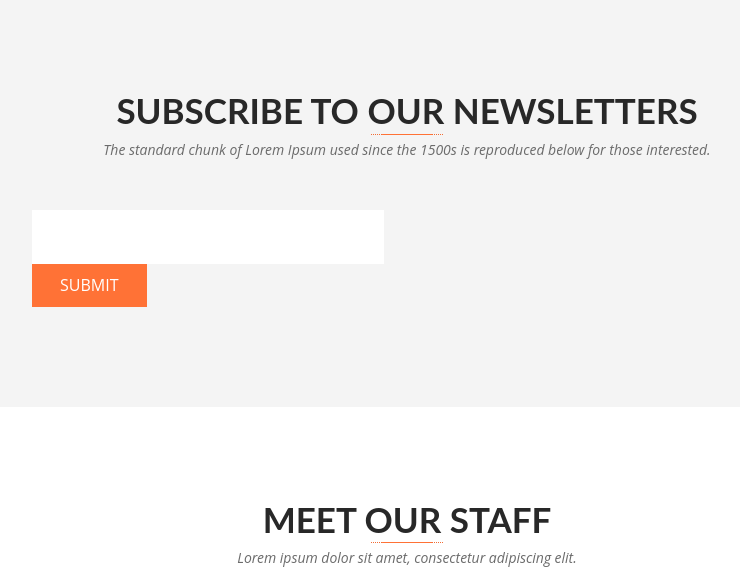
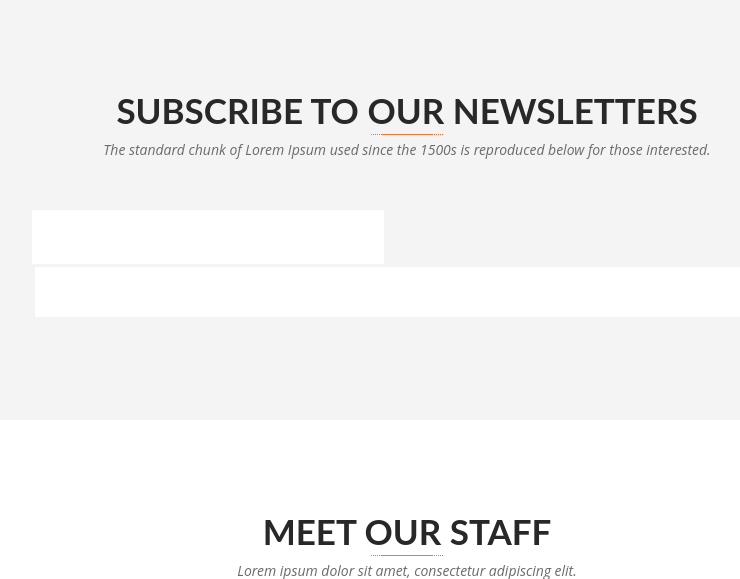
Before and after one commit to LangaMad/booklya, a Django app: template core/templates/pages/index.html in a window 1280 px wide. Shown: the part 3386-3965 px from the top of the page, without its empty margins (233-973 px from the left). Run offline with Django 5.2, Linux system fonts and the light colour scheme; the template is opened without the code that fills it, so the values that code supplies are empty, except form fields; tables that the repository leaves empty hold one stand-in row (values such as "Sample post"); form fields are guessed from the names that the template uses; parts of the project's set-up code (start-up, migrations or seed data) failed here and were passed over; some libraries are stand-ins or nearby versions.

Commit message:
commentary

```diff
--- a/core/apps/books/models.py
+++ b/core/apps/books/models.py
@@ -1,7 +1,7 @@
 from django.db import models
 # Create your models here.
 
-from apps.accounts.models import User
+from ..accounts.models import User
 
 
 class Genre(models.Model):
--- a/core/templates/pages/index.html
+++ b/core/templates/pages/index.html
@@ -604,18 +604,13 @@
                             <span class="underline center"></span>
                             <p class="lead">The standard chunk of Lorem Ipsum used since the 1500s is reproduced below for those interested.</p>
                         </div>
-                        <div class="form-group">
-                            <form method="post">
-                                {% csrf_token %}
-                            <div class="row">
-                                <div class="col-md-6 col-sm-6">
-                                    <div class="form-group">
-                                        {{ form.email }}
-                                    </div>
-                                </div>
-                            </div>
-                            <button type="submit">Submit</button>
-                            </form>
+                        <div class="contact-fields">
+                        <form class="form-group" method="post">
+
+                            {% csrf_token %}
+                            {{form.email}}
+                            <button class="form-control" value="Subscribe" type="submit" ></button>
+                        </form>
                         </div>
                     </div>
                 </div>
```
